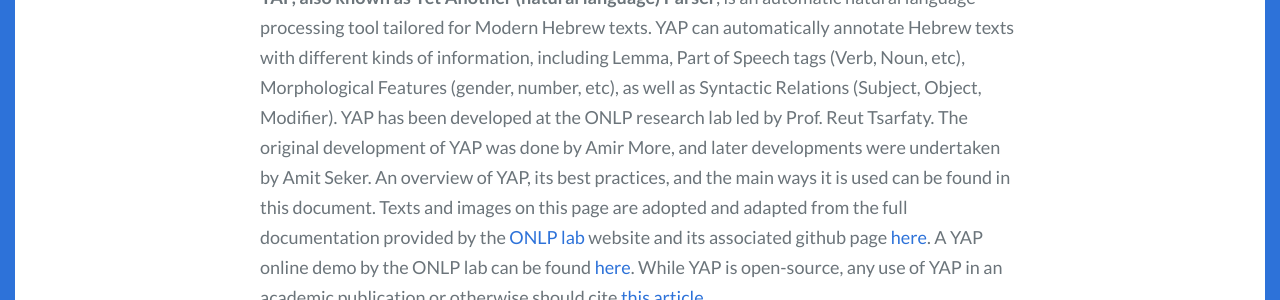
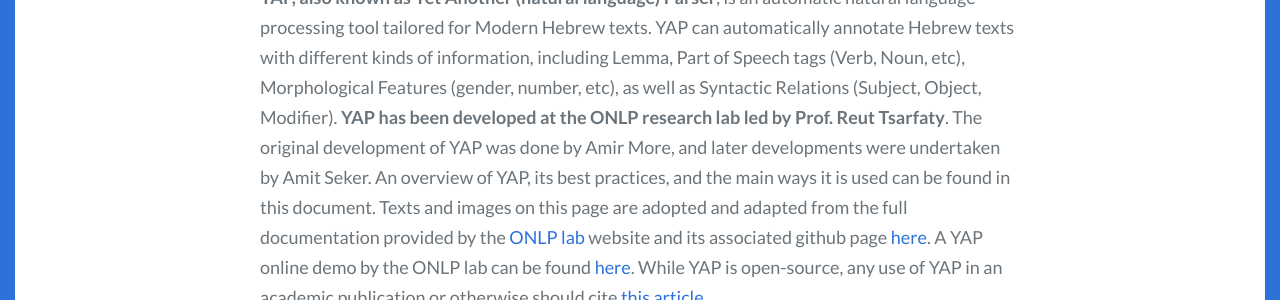
Before and after one commit to NNLP-IL/Blog, a Jekyll site: the page built from _posts/2022-07-26-YAP.md, in a window 1280 px wide and 900 px high, scrolled down 923 px. Shown: the part 274-574 px from the top of the window. Built offline with Jekyll 4.4.1, drawn with Linux system fonts in a browser that asks for light colours; comment, search, counter and statistics services are not loaded; some of the changed text lies outside the part shown.

Commit message:
bold on YAP has been developed at the ONLP research lab led by Prof. Reut Tsarfaty
Requested by Tal Geva

```diff
--- a/_posts/2022-07-26-YAP.md
+++ b/_posts/2022-07-26-YAP.md
@@ -7,7 +7,7 @@
 tags: [NLP, Hebrew, Tools, Development]
 ---
 # Credits and Full Disclosure
-**YAP, also known as Yet Another (natural language) Parser**, is an automatic natural language processing tool tailored for Modern Hebrew texts. YAP can automatically annotate Hebrew texts with different kinds of information, including Lemma, Part of Speech tags (Verb, Noun, etc), Morphological Features (gender, number, etc), as well as Syntactic Relations (Subject, Object, Modifier). YAP has been developed at the ONLP research lab led by Prof. Reut Tsarfaty. The original development of YAP was done by Amir More, and later developments were undertaken by Amit Seker. An overview of YAP, its best practices, and the main ways it is used can be found in this document. Texts and images on this page are adopted and adapted from the full documentation provided by the [ONLP lab](https://nlp.biu.ac.il/~rtsarfaty/onlp/hebrew/documentation) website and its associated github page [here](https://github.com/OnlpLab/yap). A YAP online demo by the ONLP lab can be found [here](https://nlp.biu.ac.il/~rtsarfaty/onlp/hebrew/). While YAP is open-source, any use of YAP in an academic publication or otherwise should cite [this article](https://aclanthology.org/Q19-1003/).
+**YAP, also known as Yet Another (natural language) Parser**, is an automatic natural language processing tool tailored for Modern Hebrew texts. YAP can automatically annotate Hebrew texts with different kinds of information, including Lemma, Part of Speech tags (Verb, Noun, etc), Morphological Features (gender, number, etc), as well as Syntactic Relations (Subject, Object, Modifier). **YAP has been developed at the ONLP research lab led by Prof. Reut Tsarfaty**. The original development of YAP was done by Amir More, and later developments were undertaken by Amit Seker. An overview of YAP, its best practices, and the main ways it is used can be found in this document. Texts and images on this page are adopted and adapted from the full documentation provided by the [ONLP lab](https://nlp.biu.ac.il/~rtsarfaty/onlp/hebrew/documentation) website and its associated github page [here](https://github.com/OnlpLab/yap). A YAP online demo by the ONLP lab can be found [here](https://nlp.biu.ac.il/~rtsarfaty/onlp/hebrew/). While YAP is open-source, any use of YAP in an academic publication or otherwise should cite [this article](https://aclanthology.org/Q19-1003/).
 <!--more-->
 
 # Synopsis
```
